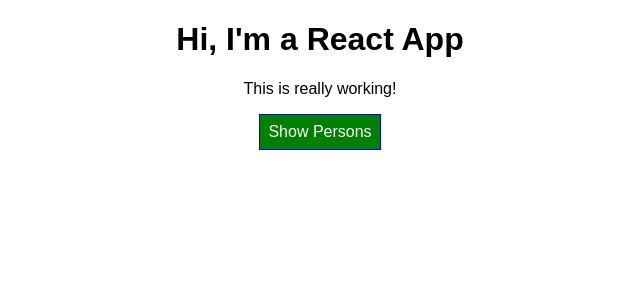
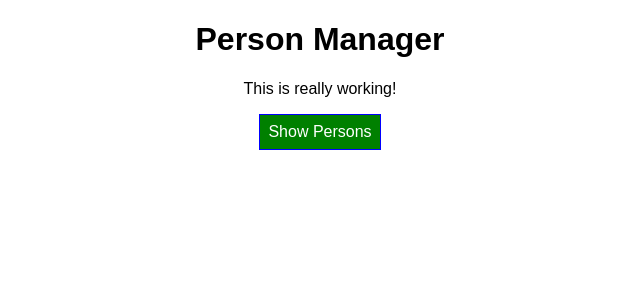
Before and after one commit to gtoshiba011/React-example-person, a React app: page / in a window 1280 px wide. Shown: the top 300 px of the page, without its empty margins (320-960 px from the left). Built offline with nearby package versions, Linux system fonts and the light colour scheme.

Commit message:
section 6 1. afd App title and send it to Cockpit

```diff
--- a/src/components/Cockpit/Cockpit.js
+++ b/src/components/Cockpit/Cockpit.js
@@ -19,7 +19,7 @@
   }
   return (
     <div className={cockpitCss.Cockpit}>
-      <h1>Hi, I'm a React App</h1>
+      <h1>{props.title}</h1>
       <p className={classes.join(" ")}>This is really working!</p>
       <button className={btnClass} onClick={props.doTogglePerson}>
         Show Persons
--- a/src/containers/App.js
+++ b/src/containers/App.js
@@ -99,6 +99,7 @@
     return (
       <div className={appCss.App}>
         <Cockpit
+          title={this.props.title}
           showPersons={this.state.showPersons}
           persons={this.state.persons}
           doTogglePerson={this.togglePersonsHandler}
--- a/src/index.js
+++ b/src/index.js
@@ -4,5 +4,8 @@
 import App from "./containers/App";
 import registerServiceWorker from "./registerServiceWorker";
 
-ReactDOM.render(<App />, document.getElementById("root"));
+ReactDOM.render(
+  <App title="Person Manager" />,
+  document.getElementById("root")
+);
 registerServiceWorker();
```
